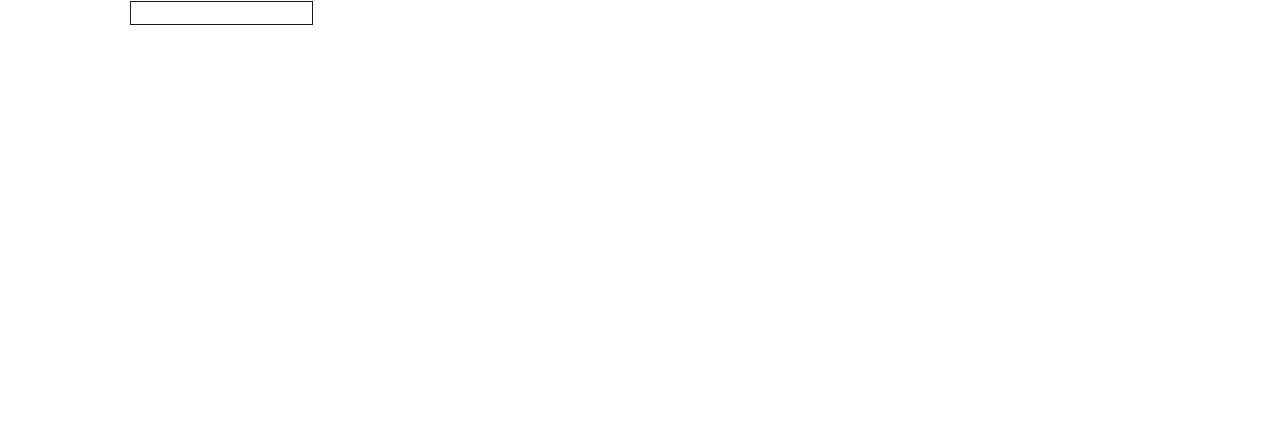
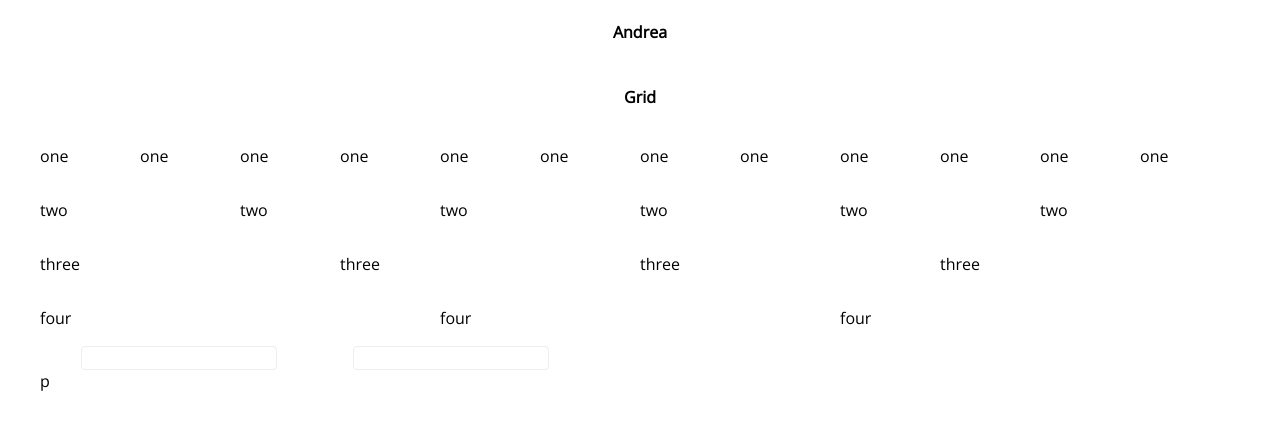
Before and after one commit to oelizondo/Andrea, a plain HTML site: page index.html in a window 1280 px wide. Drawn offline with nearby package versions, Linux system fonts and the light colour scheme.

Commit message:
finishes inputs

```diff
--- a/index.html
+++ b/index.html
@@ -8,15 +8,65 @@
 </head>
 <body>
   <div class="container">
+    <div class="row center">
+      <div class="three center">
+        <h4>Andrea</h4>
+      </div>
+    </div>
+    <div class="row center">
+      <h4>Grid</h4>
+    </div>
     <div class="row">
+      <div class="one"><p>one</p></div>
+      <div class="one"><p>one</p></div>
+      <div class="one"><p>one</p></div>
+      <div class="one"><p>one</p></div>
+      <div class="one"><p>one</p></div>
+      <div class="one"><p>one</p></div>
+      <div class="one"><p>one</p></div>
+      <div class="one"><p>one</p></div>
+      <div class="one"><p>one</p></div>
+      <div class="one"><p>one</p></div>
+      <div class="one"><p>one</p></div>
+      <div class="one"><p>one</p></div>
+    </div>
+    <div class="row">
+      <div class="two"><p>two</p></div>
+      <div class="two"><p>two</p></div>
+      <div class="two"><p>two</p></div>
+      <div class="two"><p>two</p></div>
+      <div class="two"><p>two</p></div>
+      <div class="two"><p>two</p></div>
+    </div>
+    <div class="row">
+      <div class="three"><p>three</p></div>
+      <div class="three"><p>three</p></div>
+      <div class="three"><p>three</p></div>
+      <div class="three"><p>three</p></div>
+    </div>
+    <div class="row">
+      <div class="four"><p>four</p></div>
+      <div class="four"><p>four</p></div>
+      <div class="four"><p>four</p></div>
+    </div>
+  </div>
+  <div class="container">
+    <div class="six">
       <div class="six">
-        <div class="form">
+        <div class="form full">
           <input type="text">
         </div>
       </div>
       <div class="six">
+        <div class="form full">
+          <input type="text">
+        </div>
       </div>
     </div>
+    <div class="six">
+
+    </div>
+    <div class="row">p</div>
   </div>
 </body>
 </html>
--- a/src/_grid.scss
+++ b/src/_grid.scss
@@ -1,5 +1,5 @@
 .row {
-  width: 100%;
+  min-width: 100%;
   display: flex;
   flex-wrap: wrap;
 }
@@ -11,18 +11,44 @@
   margin: 0 auto;
 }
 
-.one    { width: calc(100%/12); }
-.two    { width: calc(100%/6); }
-.three  { width: calc(100%/4); }
-.four   { width: calc(100%/3); }
-.six    { width: calc(100%/2); }
-.five   { width: calc(100%/2.4); }
-.seven  { width: calc(100%/1.72); }
-.eight  { width: calc(100%/1.5); }
-.nine   { width: calc(100%/1.33333); }
-.ten    { width: calc(100%/1.2); }
-.eleven { width: calc(100%/1.090909); }
-.twelve { width: 100%; }
+.one    {
+  display: flex;
+  width: calc(100%/12); }
+.two    {
+  display: flex;
+  width: calc(100%/6); }
+.three  {
+  display: flex;
+  width: calc(100%/4); }
+.four   {
+  display: flex;
+  width: calc(100%/3); }
+.six    {
+  display: flex;
+  min-width: calc(100%/2.1);
+  max-width: calc(100%/2.1);
+ }
+.five   {
+  display: flex;
+  width: calc(100%/2.4); }
+.seven  {
+  display: flex;
+  width: calc(100%/1.72); }
+.eight  {
+  display: flex;
+  width: calc(100%/1.5); }
+.nine   {
+  display: flex;
+  width: calc(100%/1.33333); }
+.ten    {
+  display: flex;
+  width: calc(100%/1.2); }
+.eleven {
+  display: flex;
+  width: calc(100%/1.090909); }
+.twelve {
+  display: flex;
+  width: 100%; }
 
 @media (max-width: 800px) {
   .one   ,
--- a/src/_inputs.scss
+++ b/src/_inputs.scss
@@ -1,3 +1,4 @@
+.full {
   input[type=url],
   input[type=text],
   input[type=password],
@@ -6,10 +7,18 @@ input[type=email],
   input[type=file],
   input[type=submit] {
     height: 20px;
-  width: auto;
-  border: 1px solid #171716;
+    width: 100%;
+    border: 1px solid #ededed;
+    border-radius: 4px;
+    outline: none;
+    transition: 0.2s;
+    &:focus {
+      box-shadow: 0 0 3px rgba(0,0,0, 0.5);
+      outline: #171716;
+      transition: 0.2s;
     }
-
+  }
+}
 .form {
   width: 70%;
   @extend .margin-center;
--- a/src/_rules.scss
+++ b/src/_rules.scss
@@ -1,5 +1,8 @@
 .center {
     text-align: center !important;
+    -webkit-justify-content: center;
+    justify-content: center;
+    margin: 0 auto;
 }
 
 .margin-center {
```
Also changed, not shown: styles.css. Lines whose indentation alone changed are shown as unchanged.
